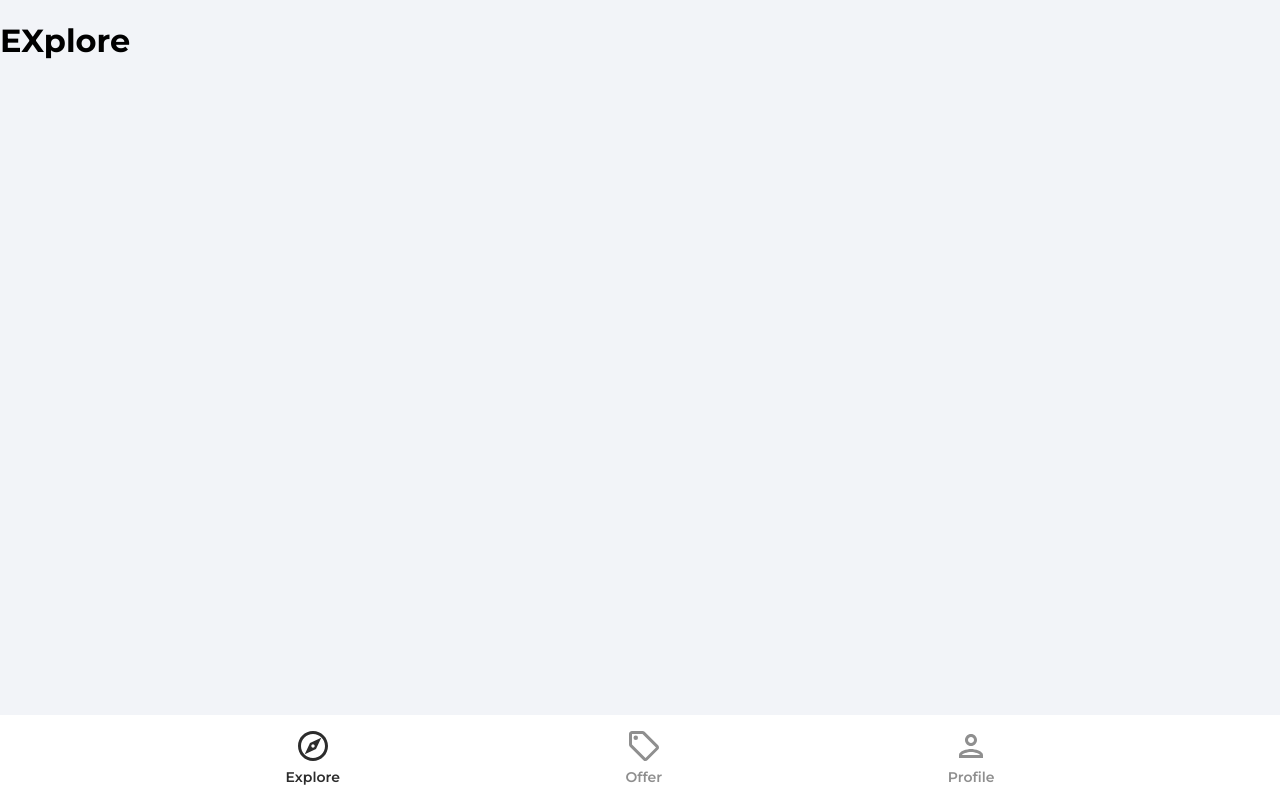
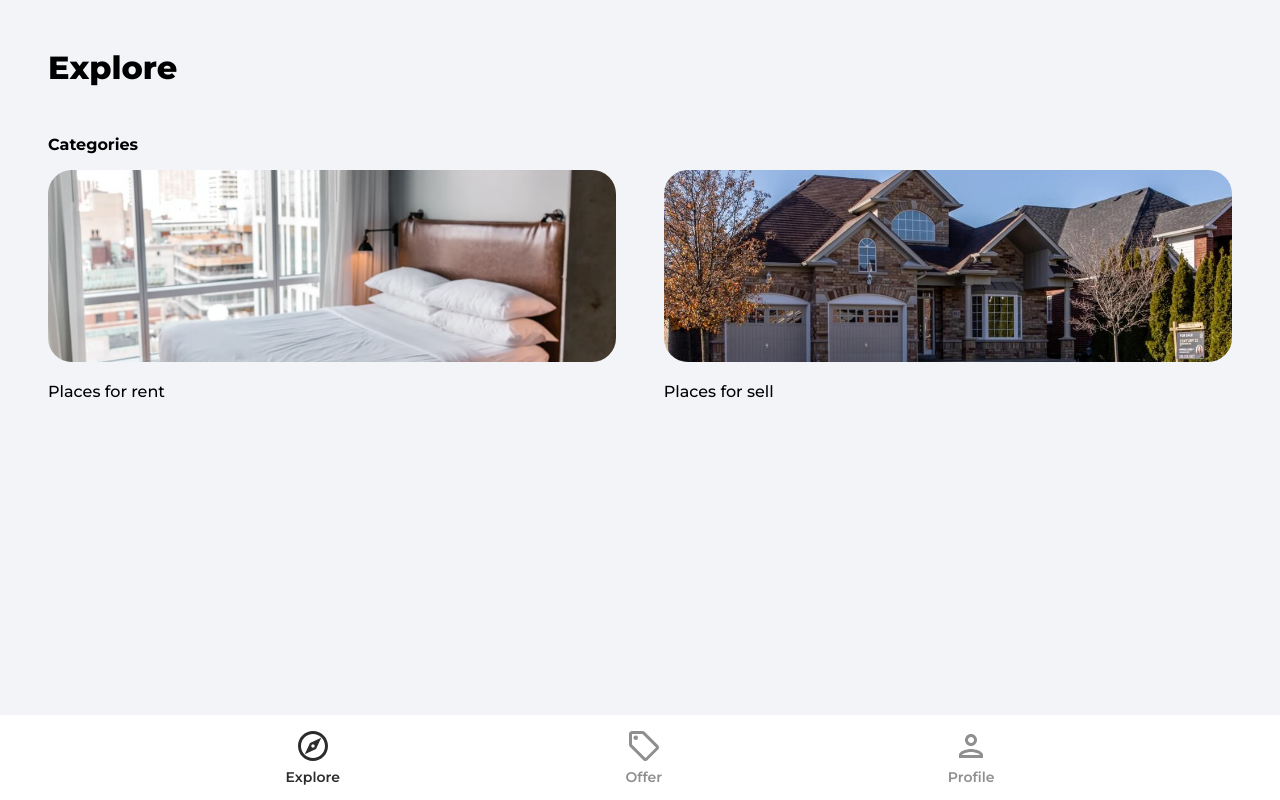
Before and after one commit to ibrahimbank/real-estate-market-app, a React (Create React App) app: page / in a window 1280 px wide. Built offline with nearby package versions, Linux system fonts and the light colour scheme.

Commit message:
Added the spinnerand category page and google auth

```diff
--- a/src/App.js
+++ b/src/App.js
@@ -8,6 +8,8 @@ import Profile from "./pages/Profile";
 import SignIn from "./pages/SignIn";
 import SignUp from "./pages/SignUp";
 import ForgotPassword from "./pages/ForgotPassword";
+import PrivateRoute from "./component/PrivateRoute";
+import Category from "./pages/Category";
 
 function App() {
   return (
@@ -16,7 +18,10 @@ function App() {
         <Routes>
           <Route path="/" element={<Explore />} />
           <Route path="/offers" element={<Offers />} />
-          <Route path="/profile" element={<Profile />} />
+          <Route path="/category/:categoryName" element={<Category />} />
+          <Route path="/profile" element={<PrivateRoute />}>
+            <Route path="/profile" element={<Profile />} />
+          </Route>
           <Route path="/signin" element={<SignIn />} />
           <Route path="/signup" element={<SignUp />} />
           <Route path="/forgotpassword" element={<ForgotPassword />} />
--- /dev/null
+++ b/src/component/OAuth.jsx
@@ -0,0 +1,49 @@
+import { useLocation, useNavigate } from "react-router-dom";
+import { getAuth, signInWithPopup, GoogleAuthProvider } from "firebase/auth";
+import { doc, setDoc, getDoc, serverTimestamp } from "firebase/firestore";
+import { db } from "../Firebase.config";
+import { toast } from "react-toastify";
+import googleIcon from "../assets/svg/googleIcon.svg";
+
+function OAuth() {
+  const navigate = useNavigate();
+  const location = useLocation();
+
+  const onGoogleClick = async () => {
+    try {
+      const auth = getAuth();
+      const provider = new GoogleAuthProvider();
+      const result = await signInWithPopup(auth, provider);
+      const user = result.user;
+
+      //   check for user
+      const docRef = doc(db, "users", user.uid);
+
+      const docSnap = await getDoc(docRef);
+
+      // if user does not exit create user
+      if (!docSnap.exists) {
+        await setDoc(doc(db, "users", user.uid), {
+          name: user.displayName,
+          email: user.email,
+          timestamp: serverTimestamp(),
+        });
+      }
+
+      navigate("/");
+    } catch (error) {
+      toast.error("Account not recognized");
+    }
+  };
+
+  return (
+    <div className="socialLogin">
+      <p>Sign {location.pathname === "/signup" ? "up" : "in"} with</p>
+      <button className="socialIconDiv" onClick={onGoogleClick}>
+        <img className="socialIconImg" src={googleIcon} alt="google" />
+      </button>
+    </div>
+  );
+}
+
+export default OAuth;
--- a/src/component/PrivateRoute.jsx
+++ b/src/component/PrivateRoute.jsx
@@ -0,0 +1,15 @@
+import { Navigate, Outlet } from "react-router-dom";
+import { useAuthStatus } from "../hooks/useAuthStatus";
+import Spinner from "./Spinner";
+
+const PrivateRoute = () => {
+  const { loggedIn, checkingStatus } = useAuthStatus();
+
+  if (checkingStatus) {
+    return <Spinner />;
+  }
+
+  return loggedIn ? <Outlet /> : <Navigate to="/signin" />;
+};
+
+export default PrivateRoute;
--- /dev/null
+++ b/src/component/Spinner.jsx
@@ -0,0 +1,9 @@
+function Spinner() {
+  return (
+    <div className="loadingSpinnerContainer">
+      <div className="loadingSpinner"></div>
+    </div>
+  );
+}
+
+export default Spinner;
--- /dev/null
+++ b/src/hooks/useAuthStatus.js
@@ -0,0 +1,29 @@
+import { useEffect, useState, useRef } from "react";
+import { getAuth, onAuthStateChanged } from "firebase/auth";
+
+export const useAuthStatus = () => {
+  const [loggedIn, setLoggedIn] = useState(false);
+  const [checkingStatus, setCheckingStatus] = useState(true);
+
+  //   fixing memory leak
+  const isMounted = useRef(true);
+
+  useEffect(() => {
+    if (isMounted) {
+      const auth = getAuth();
+      onAuthStateChanged(auth, (user) => {
+        if (user) {
+          setLoggedIn(true);
+        }
+
+        setCheckingStatus(false);
+      });
+    }
+
+    return () => {
+      isMounted.current = false;
+    };
+  }, [isMounted]);
+
+  return { loggedIn, checkingStatus };
+};
--- a/src/index.css
+++ b/src/index.css
@@ -1,4 +1,4 @@
-@import url('https://fonts.googleapis.com/css2?family=Montserrat:wght@200;300;400;500;600;700;800;900&display=swap');
+@import url("https://fonts.googleapis.com/css2?family=Montserrat:wght@200;300;400;500;600;700;800;900&display=swap");
 * {
   box-sizing: border-box;
 }
@@ -8,7 +8,7 @@ html::-webkit-scrollbar {
 }
 
 body {
-  font-family: 'Montserrat', sans-serif;
+  font-family: "Montserrat", sans-serif;
   background-color: #f2f4f8;
   margin: 0;
   box-sizing: border-box;
@@ -37,7 +37,7 @@ button {
   height: 3rem;
   width: 100%;
   outline: none;
-  font-family: 'Montserrat', sans-serif;
+  font-family: "Montserrat", sans-serif;
   padding: 0 3rem;
   font-size: 1rem;
 }
@@ -186,12 +186,12 @@ button {
 
 .nameInput {
   margin-bottom: 2rem;
-  background: url('./assets/svg/badgeIcon.svg') #ffffff 2.5% center no-repeat;
+  background: url("./assets/svg/badgeIcon.svg") #ffffff 2.5% center no-repeat;
 }
 
 .emailInput {
   margin-bottom: 2rem;
-  background: url('./assets/svg/personIcon.svg') #ffffff 2.5% center no-repeat;
+  background: url("./assets/svg/personIcon.svg") #ffffff 2.5% center no-repeat;
 }
 
 .passwordInputDiv {
@@ -200,7 +200,7 @@ button {
 
 .passwordInput {
   margin-bottom: 2rem;
-  background: url('./assets/svg/lockIcon.svg') #ffffff 2.5% center no-repeat;
+  background: url("./assets/svg/lockIcon.svg") #ffffff 2.5% center no-repeat;
 }
 
 .showPassword {
@@ -289,7 +289,7 @@ button {
 }
 
 .registerLink {
-  margin-top: 4rem;
+  margin-top: 1rem;
   color: #00cc66;
   font-weight: 600;
   text-align: center;
@@ -621,7 +621,7 @@ button {
 
 .logOut {
   cursor: pointer;
-  font-family: 'Montserrat', sans-serif;
+  font-family: "Montserrat", sans-serif;
   font-size: 1rem;
   font-weight: 600;
   color: #ffffff;
@@ -753,7 +753,7 @@ button {
 .formInputFile {
   border: none;
   outline: none;
-  font-family: 'Montserrat', sans-serif;
+  font-family: "Montserrat", sans-serif;
 }
 .formInputSmall,
 .formInputFile {
--- /dev/null
+++ b/src/pages/Category.jsx
@@ -0,0 +1,5 @@
+function Category() {
+  return <div className="">Category</div>;
+}
+
+export default Category;
--- a/src/pages/Explore.jsx
+++ b/src/pages/Explore.jsx
@@ -1,8 +1,40 @@
+import { Link } from "react-router-dom";
+import rentCategoryImage from "../assets/jpg/rentCategoryImage.jpg";
+import sellCategoryImage from "../assets/jpg/sellCategoryImage.jpg";
+
 function Explore() {
   return (
-    <>
-      <h1>EXplore</h1>
-    </>
+    <div className="explore">
+      <header>
+        <p className="pageHeader">Explore</p>
+      </header>
+
+      <main>
+        {/* {slider} */}
+
+        <p className="exploreCategoryHeading">Categories</p>
+        <div className="exploreCategories">
+          <Link to="/category/rent">
+            <img
+              src={rentCategoryImage}
+              alt="rent "
+              className="exploreCategoryImg"
+            />
+
+            <p className="exploreCategoryName">Places for rent</p>
+          </Link>
+          <Link to="/category/sell">
+            <img
+              src={sellCategoryImage}
+              alt="sell"
+              className="exploreCategoryImg"
+            />
+
+            <p className="exploreCategoryName">Places for sell</p>
+          </Link>
+        </div>
+      </main>
+    </div>
   );
 }
 
--- a/src/pages/Profile.jsx
+++ b/src/pages/Profile.jsx
@@ -1,5 +1,5 @@
 import { getAuth, updateProfile } from "firebase/auth";
-import { useEffect, useState } from "react";
+import { useState } from "react";
 import { useNavigate, Link } from "react-router-dom";
 import { db } from "../Firebase.config";
 import { doc, updateDoc } from "firebase/firestore";
--- a/src/pages/SignIn.jsx
+++ b/src/pages/SignIn.jsx
@@ -5,6 +5,7 @@ import { toast } from "react-toastify";
 import { ReactComponent as ArrowRightIcon } from "../assets/svg/keyboardArrowRightIcon.svg";
 import visibilityIcon from "../assets/svg/visibilityIcon.svg";
 import { getAuth, signInWithEmailAndPassword } from "firebase/auth";
+import OAuth from "../component/OAuth";
 // import { doc, setDoc, serverTimestamp } from "firebase/firestore";
 
 function SignIn() {
@@ -92,8 +93,7 @@ function SignIn() {
             </div>
           </form>
 
-          {/* Google aut */}
-
+          <OAuth />
           <Link to="/signup" className="registerLink">
             Sign Up Instead
           </Link>
--- a/src/pages/SignUp.jsx
+++ b/src/pages/SignUp.jsx
@@ -11,6 +11,7 @@ import { doc, setDoc, serverTimestamp } from "firebase/firestore";
 import { ReactComponent as ArrowRightIcon } from "../assets/svg/keyboardArrowRightIcon.svg";
 import visibilityIcon from "../assets/svg/visibilityIcon.svg";
 import { toast } from "react-toastify";
+import OAuth from "../component/OAuth";
 
 function SignUp() {
   const [showPassword, setShowPassword] = useState(false);
@@ -115,7 +116,7 @@ function SignUp() {
             </div>
           </form>
 
-          {/* Google aut */}
+          <OAuth />
 
           <Link to="/signin" className="registerLink">
             Sign In Instead
```
